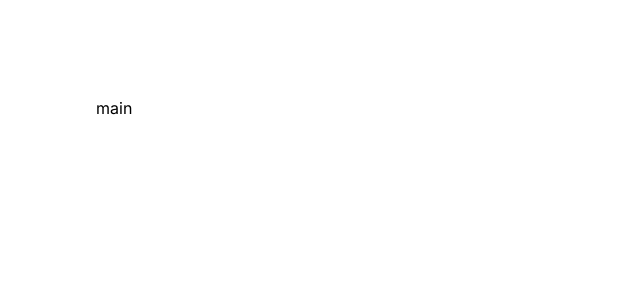
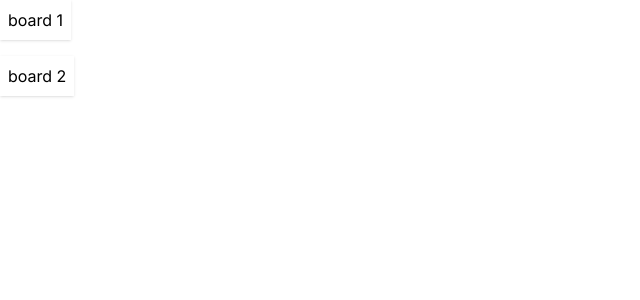
Before and after one commit to juniusfree/treclone, a Next.js app: page / in a window 1280 px wide. Shown: the top 300 px of the page, without its empty margins (0-640 px from the left). Built offline with nearby package versions, Linux system fonts and the light colour scheme.

Commit message:
feat: list of boards

```diff
--- a/app/components/boardsContext.tsx
+++ b/app/components/boardsContext.tsx
@@ -9,6 +9,7 @@ import { ListDroppableProps } from "./listDroppable";
 const initialData = [
   {
     id: "1",
+    title: "board 1",
     lists: [
       {
         id: "list-1",
@@ -52,6 +53,7 @@ const initialData = [
   },
   {
     id: "2",
+    title: "board 2",
     lists: [],
   },
 ];
--- /dev/null
+++ b/app/components/home.tsx
@@ -0,0 +1,23 @@
+"use client";
+
+import Link from "next/link";
+import { useBoardsContext } from "./boardsContext";
+
+const HomeComponent = () => {
+  const boards = useBoardsContext();
+  return (
+    <div>
+      <ul className="flex flex-col gap-4">
+        {boards.map((board) => (
+          <li key={board.id}>
+            <Link href={`/board/${board.id}`}>
+              <div className="w-fit p-2 shadow">{board.title}</div>
+            </Link>
+          </li>
+        ))}
+      </ul>
+    </div>
+  );
+};
+
+export default HomeComponent;
--- a/app/page.tsx
+++ b/app/page.tsx
@@ -1,12 +1,5 @@
-import Image from 'next/image'
-import { Inter } from 'next/font/google'
+import HomeComponent from "./components/home";
 
-const inter = Inter({ subsets: ['latin'] })
+const Home = () => <HomeComponent />;
 
-export default function Home() {
-  return (
-    <main className="flex min-h-screen flex-col items-center justify-between p-24">
-      main
-    </main>
-  );
-}
+export default Home;
--- a/package.json
+++ b/package.json
@@ -18,9 +18,9 @@
     "@types/react-dom": "18.0.11",
     "autoprefixer": "10.4.14",
     "eslint": "8.39.0",
-    "eslint-config-next": "^13.3.1",
+    "eslint-config-next": "^13.4.0",
     "fs-extra": "^11.1.1",
-    "next": "^13.3.1",
+    "next": "^13.4.0",
     "postcss": "8.4.23",
     "react": "^18.2.0",
     "react-dom": "^18.2.0",
```
Also changed, not shown: 1 other file (tests, documents, lock files or other folders).
